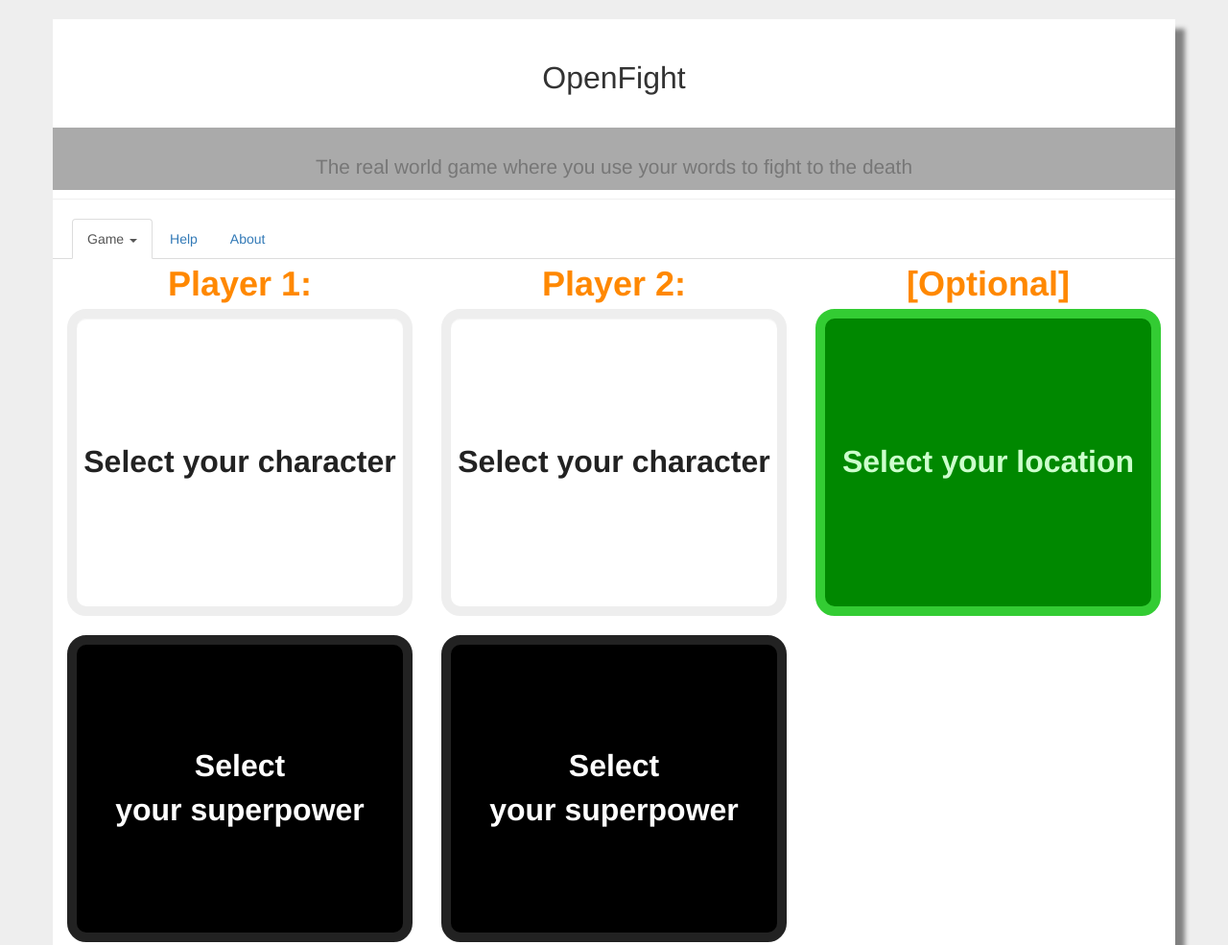
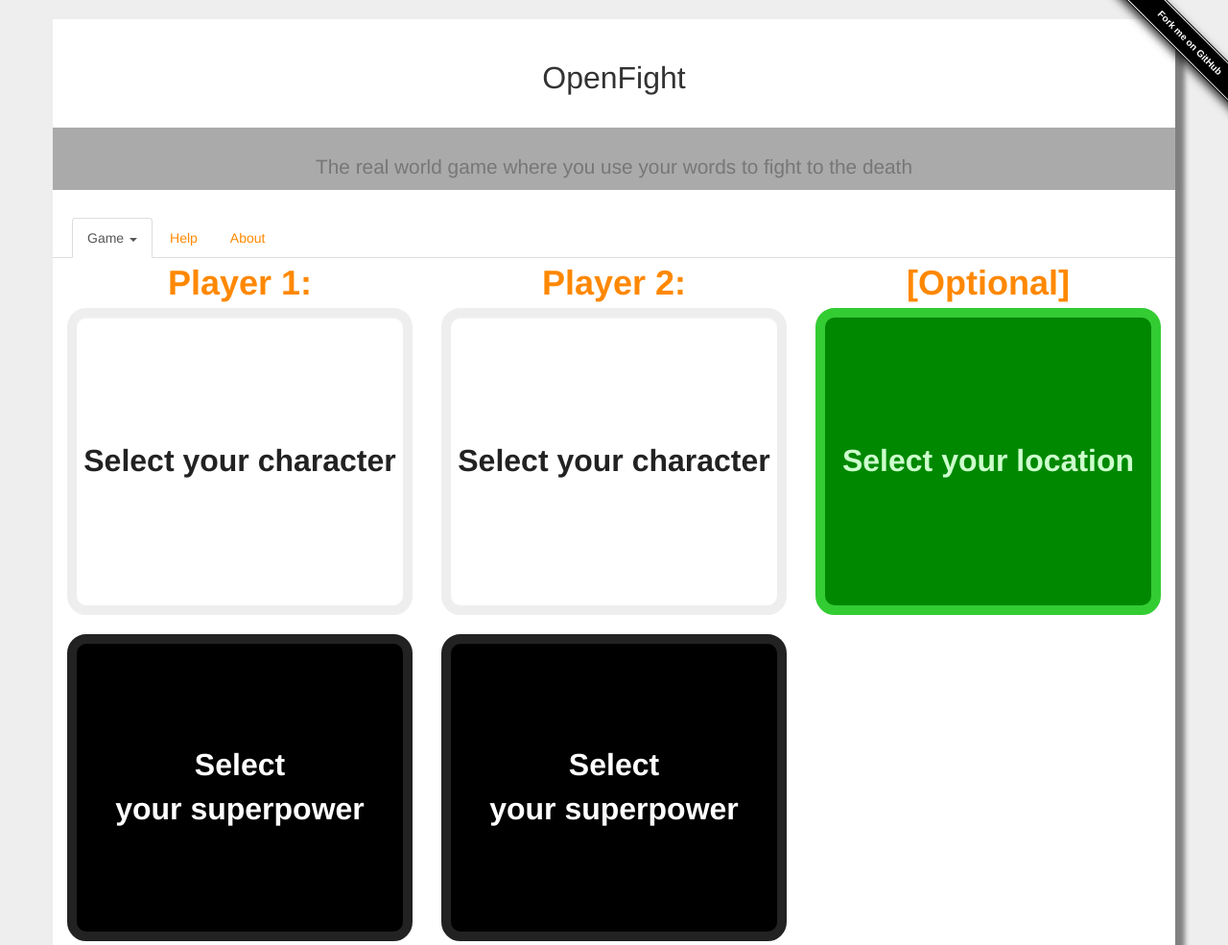
Before and after one commit to goodwilltyping/OpenFight, a plain HTML site: page index.html in a window 1280 px wide. Shown: the top 985 px of the page at 96% size. Drawn offline with Linux system fonts and the light colour scheme.

Commit message:
Added Fork me on Github ribbon

```diff
--- /dev/null
+++ b/css/forkongithub.css
@@ -0,0 +1,60 @@
+.forkongithub a {
+  background:#000;
+  color:#FFF;
+  text-decoration:none;
+  font-family:arial,sans-serif;
+  text-align:center;
+  font-weight:bold;
+  padding:5px 40px;
+  font-size:1rem;
+  line-height:2rem;
+  position:relative;
+  transition:0.5s;
+}
+
+.forkongithub a:hover {
+  background:#F80;
+  color:#FFF;
+}
+
+.forkongithub a::before,
+.forkongithub a::after {
+  content:"";
+  width:100%;
+  display:block;
+  position:absolute;
+  top:1px;
+  left:0;
+  height:1px;
+  background:#FFF;
+}
+
+.forkongithub a::after {
+  bottom:1px;
+  top:auto;
+}
+
+@media screen and (min-width:800px) {
+  .forkongithub {
+    position:fixed;
+    display:block;
+    top:0;
+    right:0;
+    width:200px;
+    overflow:hidden;
+    height:200px;
+    z-index:9999;
+  }
+  .forkongithub a {
+    width:200px;
+    position:absolute;
+    top:30px;
+    right:-60px;
+    transform:rotate(45deg);
+    -webkit-transform:rotate(45deg);
+    -ms-transform:rotate(45deg);
+    -moz-transform:rotate(45deg);
+    -o-transform:rotate(45deg);
+    box-shadow:4px 4px 10px rgba(0,0,0,0.8);
+  }
+}
--- a/css/styles.css
+++ b/css/styles.css
@@ -1,5 +1,9 @@
 .page {
   background-color: #EEE;
+}
+
+.page a {
+  color: #F80;
 }
 
 .container {
@@ -12,6 +16,7 @@
 .page-header {
   margin-top: -15px;
   text-align: center;
+  border-bottom: none;
 }
 
 .page-header > * {
@@ -84,6 +89,8 @@
   background-color: #333;
   color: #FFF;
   text-align: right;
+  border: none;
+  border-radius: 0;
 }
 
 /*
--- a/index.html
+++ b/index.html
@@ -22,8 +22,13 @@
 
     <!-- Include any Custom CSS -->
     <link rel="stylesheet" href="css/styles.css?v=1.0">
+    <link rel="stylesheet" href="css/forkongithub.css?v=1.0">
   </head>
   <body onload="OF_APP.game.load();" class="page">
+    <!-- FORK ON GITHUB -->
+    <span class="forkongithub">
+      <a href="https://github.com/goodwilltyping/OpenFight" target="_blank">Fork me on GitHub</a>
+    </span>
 
     <!-- HEADER -->
     <div class="container">
@@ -85,7 +90,7 @@
           </div>
         </div>
 
-        <div class="ol-xs-10 col-xs-offset-1 col-sm-4 col-sm-offset-0">
+        <div class="col-xs-10 col-xs-offset-1 col-sm-4 col-sm-offset-0">
           <div class="title">[Optional]</div>
           <div id="location1" class="well card green">
             <div class="text" onclick="OF_APP.locations.get(this);">Select your location</div>
@@ -98,7 +103,7 @@
       <div class="row">
         <div class="col-sm-12 well navbar-bottom">
           <small><em>This game has been created for educational purposes.
-          <a href="https://github.com/goodwilltyping/OpenFight" target="_blank" class="blackbg">Fork on Github</em></small>
+          <a href="https://github.com/goodwilltyping/OpenFight" target="_blank">Fork me on Github</em></small>
         </div>
       </div>
 
```
